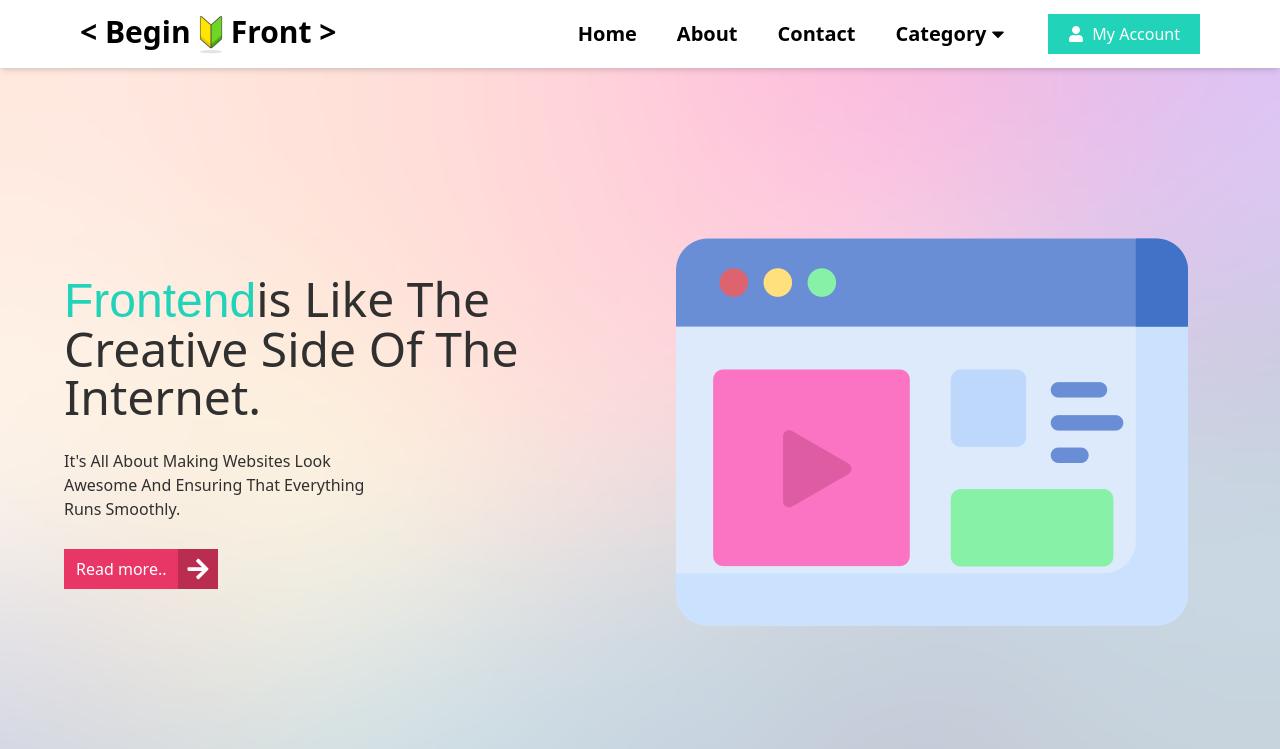
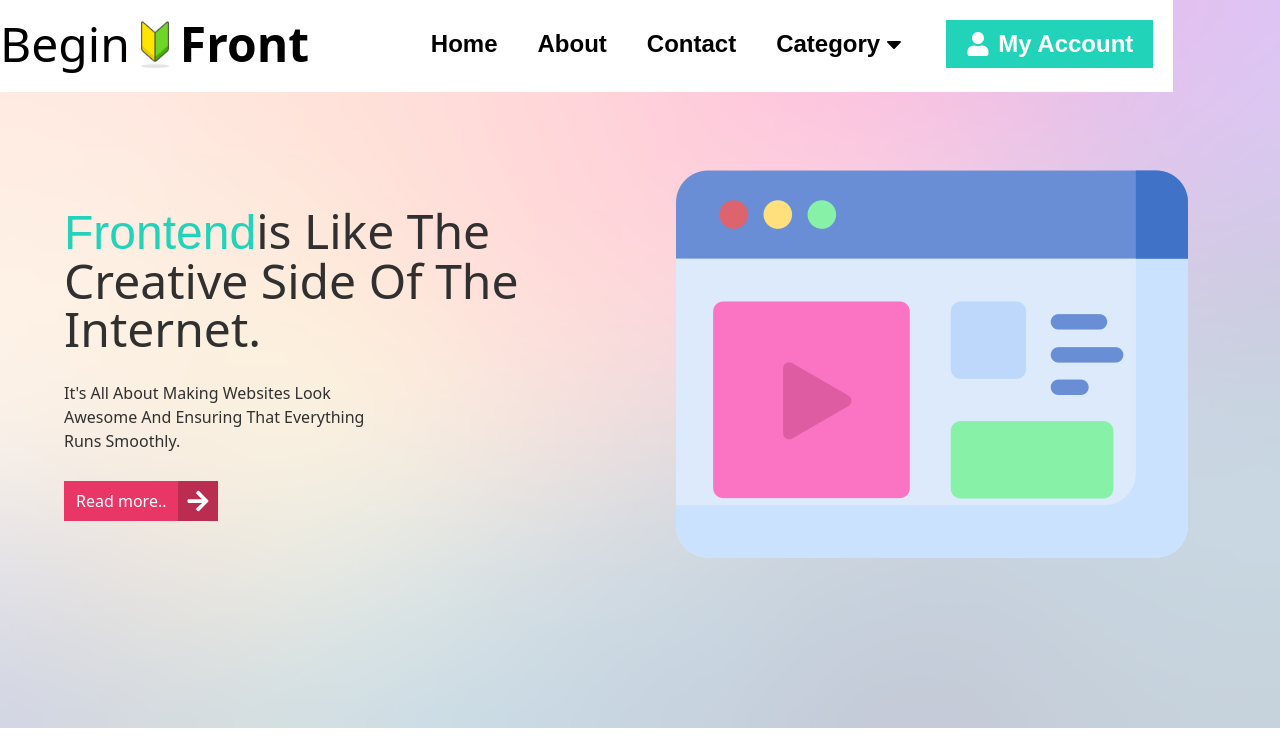
Before and after one commit to 3mrgouda/task, a React (Vite) app: page / in a window 1280 px wide. Shown: the top 749 px of the page. Built offline with nearby package versions, Linux system fonts and the light colour scheme; a web font is replaced by a local one.

Commit message:
edit navbar

```diff
--- a/src/components/AitoolsPage/ContentAi.jsx
+++ b/src/components/AitoolsPage/ContentAi.jsx
@@ -29,18 +29,16 @@ const ContentAi = () => {
     const handleDynamic=(id)=>{
         setDynamic(id)
     }
-{
-    console.log(dynamic)
-}
+
     return (
         <div className=' w-full xl:mx-auto ' >
 
             <div className="navbar px-7 shadow-md fixed top-0 right-0 left-0      xl:mx-auto py-5 xl:py-2  xl:bg-white bg-[#F4F4F5]">
             <div className='  flex xl:w-11/12 flex-col w-full xl:flex-row xl:items-center xl:justify-between mx-auto gap-2'>
-                <Link to={'../../'} className="logo flex items-center justify-between text-4xl sm:text-5xl"><div className="flex items-center">Begin <img src={LogoIcon} className='inline-block w-[50px]' alt="" /><span className='font-bold'>Front</span></div> <div className='max-sm:block hidden w-20 '></div>
+                <div  className="logo flex items-center justify-between text-4xl sm:text-5xl"><Link to={'../../'} className="flex items-center">Begin <img src={LogoIcon} className='inline-block w-[50px]' alt="" /><span className='font-bold'>Front</span></Link> <div className='max-sm:block hidden w-20 '></div>
                     <div className='' onClick={() => toggleMenue()}> {!openMenue ? <IoMdMenu className='block xl:hidden' /> : <IoMdClose className='block xl:hidden' />}
                     </div>
-                </Link>
+                </div>
 
                 <div className={`navLinks absolute shadow-lg font-bold font-hero xl:shadow-none xl:static xl:w-auto w-full xl:bg-white  p-5 bg-[#F4f3f5] ${openMenue ? 'block' : 'hidden'} xl:block top-[86px] left-0`}>
                     <ul className={`flex flex-col  xl:flex-row  gap-4 xl:text-center  xl:gap-10 justify-center text-2xl `} >{NavLinks.map((link, i) => (<li className='cursor-pointer xl:hover:scale-125 duration-200'  key={i}>{link.name}</li>))}</ul>
@@ -60,7 +58,7 @@ const ContentAi = () => {
                 <div className="grid grid-cols-1 md:grid-cols-2 lg:grid-cols-3 2xl:grid-cols-4 gap-4 ">
                     {
                         api.map((item, i) => (
-                            <div className="card my-5 mx-2  bg-white border-solid border-gray-100 border-2   rounded-xl p-5 shadow-lg  ">
+                            <div key={i} className="card my-5 mx-2  bg-white border-solid border-gray-100 border-2   rounded-xl p-5 shadow-lg  ">
                                 <div className="flex flex-col gap-4">
                                     <a href={item.toolSite}><img src={item.imgSrc} className='cursor-pointer rounded-xl overflow-hidden w-full' alt="" /></a>
                                   <button className='bg-[#4B6BFB] bg-opacity-5 px-4 text-[#4B6BFB] rounded-md w-auto mx-auto capitalize  text-nowrap flex items-center'><a className='' href={item.toolSite}>{item.toolName}</a> <GoLinkExternal/> </button>
--- a/src/components/navar/Navbar.jsx
+++ b/src/components/navar/Navbar.jsx
@@ -1,7 +1,8 @@
-import React from 'react';
+import React, { useState } from 'react';
 import { FaCaretDown, FaUser } from 'react-icons/fa';
 import LogoIcon from '../../assets/png/logo.png';
 import { Link } from 'react-router-dom';
+import { IoMdClose, IoMdMenu } from 'react-icons/io';
 const navLink = [
   {
     id: 1,
@@ -37,29 +38,27 @@ const dropDownLinks = [
   },
 ]
 const Navbar = ({ HandlePopUP }) => {
+  const [openMenue, setOpenMenue] = useState(false);
+  const toggleMenue = () => {
+    setOpenMenue(!openMenue)
+  }
+
   return (<>
-    <div data-aos="fade" className='shadow-md bg-white  '>
-      <div className="cotainer flex justify-around md:justify-between items-center py-4 sm:py-3 px-20">
-        {/* logo section */}
-        <div>
-          <a href="#" className='font-logos font-bold flex lg:w-full lg:text-3xl max-sm:text-xl md:w-1/6 md:text-xl text-nowrap '>&lt; Begin <img src={LogoIcon} className='max-sm:w-8 md:w-5 lg:w-10' alt="" />Front &gt;</a>
+
+    <div  className='fixed bg-white -mt-1 py-1  flex xl:w-11/12 flex-col w-full xl:flex-row xl:items-center xl:justify-between mx-auto gap-2'>
+      <Link to={'../../'} className="logo w-10/12 mx-auto flex items-center justify-between text-4xl sm:text-5xl"><div className="flex items-center">Begin <img src={LogoIcon} className='inline-block w-[50px]' alt="" /><span className='font-bold'>Front</span></div> <div className='max-sm:block hidden w-20 '></div>
+        <div className='' onClick={() => toggleMenue()}> {!openMenue ? <IoMdMenu className='block xl:hidden' /> : <IoMdClose className='block xl:hidden' />}
         </div>
-        {/* links section */}
-        <div>
-          <ul className='flex items-center gap-10 '>
-            {
-              navLink.map(({ id, name, link }) => (
-                <li key={id}>
-                  <Link to={link} className='hidden md:inline-block hover:text-primary font-semibold text-xl hover:bg-black/15'>{name}</Link>
-                </li>
-              ))}
-            {/* simple drop-down and links  */}
-            <li className='cursor-pointer group hidden md:block'>
-              <a href="" className='inline-block hover:text-primary font-semibold text-xl'>
+      </Link>
+
+      <div className={`navLinks -z-10 absolute shadow-lg font-bold font-hero xl:shadow-none xl:static xl:w-auto w-full xl:bg-white  p-5 bg-[#F4f3f5] ${openMenue ? 'block' : 'hidden'} xl:block top-[55px] left-0`}>
+        <ul className={`flex flex-col  xl:flex-row  gap-4 xl:text-center  xl:gap-10 justify-center items-center text-2xl `} >{navLink.map((link, i) => (<li className='cursor-pointer  duration-200' key={i}>{link.name}</li>))}
+
+          <li className='cursor-pointer  duration-200 group '>
+            <a href="" className='inline-block hover:text-primary font-semibold text-2xl'>
               <div className='flex items-center gap-[2px] py-2'>Category <span><FaCaretDown className='group-hover:rotate-180 duration-300' /></span></div>
             </a>
-              {/* drop-down section */}
-              <div className='absolute z-50 hidden group-hover:block w-[200px] shadow-md p-2'>
+            <div className='absolute z-50 hidden left-[25%] group-hover:block w-[200px] shadow-md bg-slate-200 p-2'>
               <ul>{
 
                 dropDownLinks.map(({ id, name, link }) => (
@@ -70,12 +69,12 @@ const Navbar = ({ HandlePopUP }) => {
                 ))}</ul>
             </div>
           </li>
-            {/* login btn section */}
           <li>
               <button onClick={HandlePopUP} className='flex items-center bg-secondary text-white px-1 md:px-5 text-nowrap  py-2 hover:scale-105 gap-2 duration-300'><FaUser />My Account</button>
             </li>
+
         </ul>
-        </div>
+
       </div>
     </div>
 
```
Lines whose indentation alone changed are shown as unchanged.
